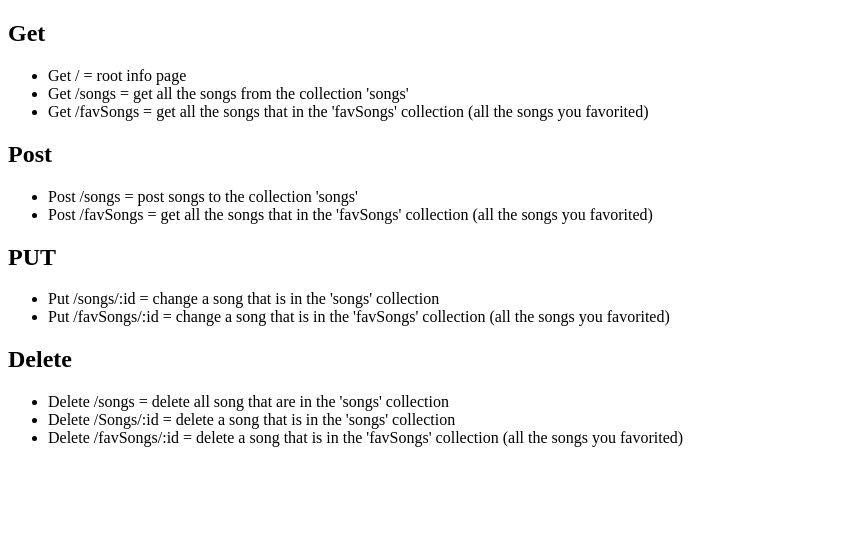
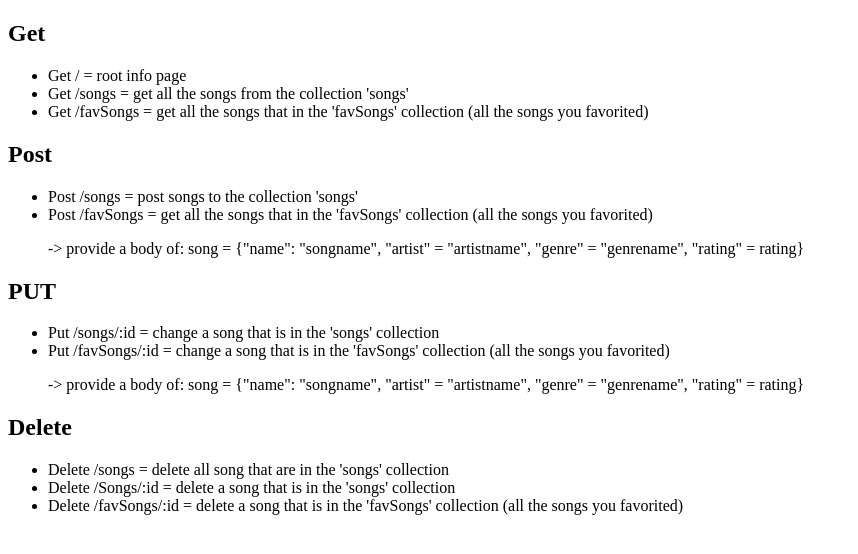
Before and after one commit to EHB-MCT/web2-backend-RebeccaRosies, a website: page public/info.html in a window 1280 px wide. Shown: the whole page, without its empty margins (0-858 px from the left). Drawn offline with Linux system fonts and the light colour scheme.

Commit message:
added some extra info

```diff
--- a/public/info.html
+++ b/public/info.html
@@ -21,6 +21,7 @@
             <ul>
                 <li> Post /songs = post songs to the collection 'songs'</li>
                 <li> Post /favSongs = get all the songs that in the 'favSongs' collection (all the songs you favorited)</li>
+                <p> -> provide a body of: song = {"name": "songname", "artist" = "artistname", "genre" = "genrename", "rating" = rating}</p>
             </ul>
         </div>
         <div>
@@ -28,6 +29,7 @@
             <ul>
                 <li> Put /songs/:id = change a song that is in the 'songs' collection</li>
                 <li> Put /favSongs/:id = change a song that is in the 'favSongs' collection (all the songs you favorited)</li>
+                <p> -> provide a body of: song = {"name": "songname", "artist" = "artistname", "genre" = "genrename", "rating" = rating}</p>
             </ul>
         </div>
         <div>
```
